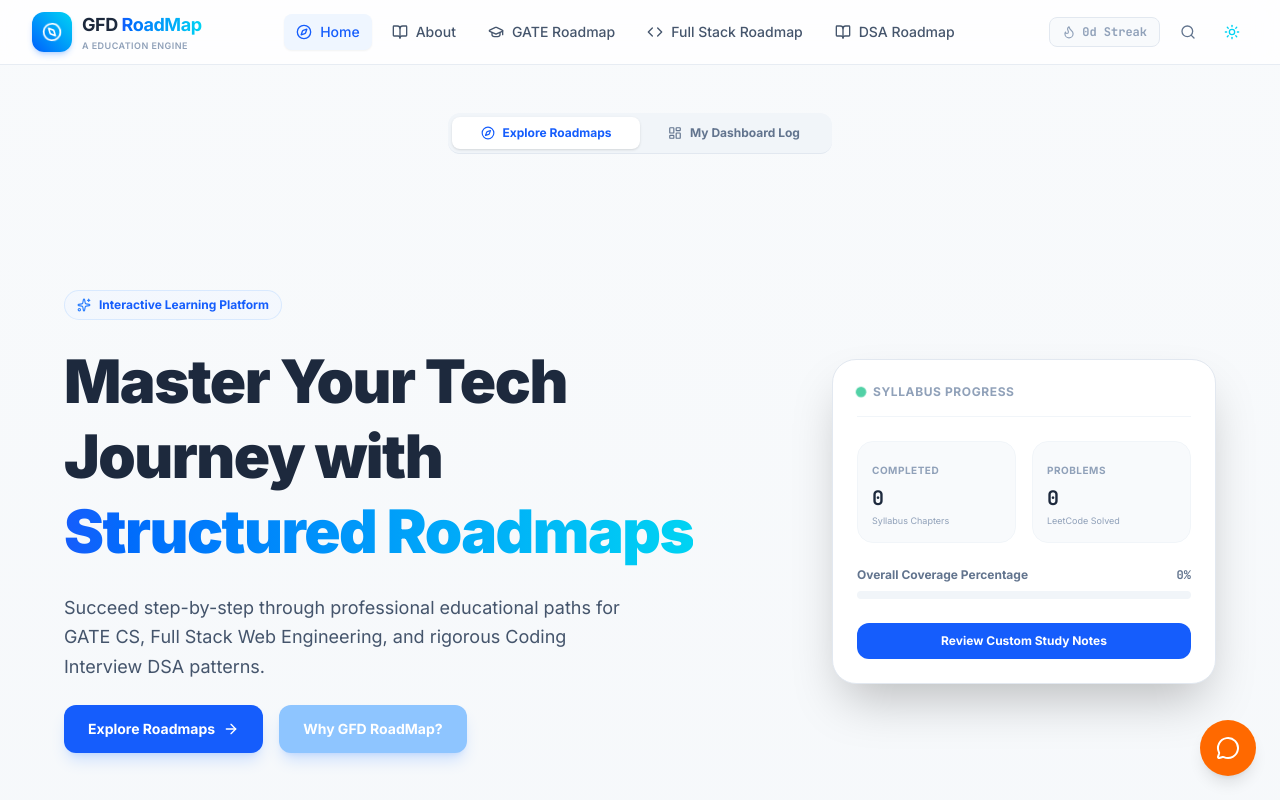
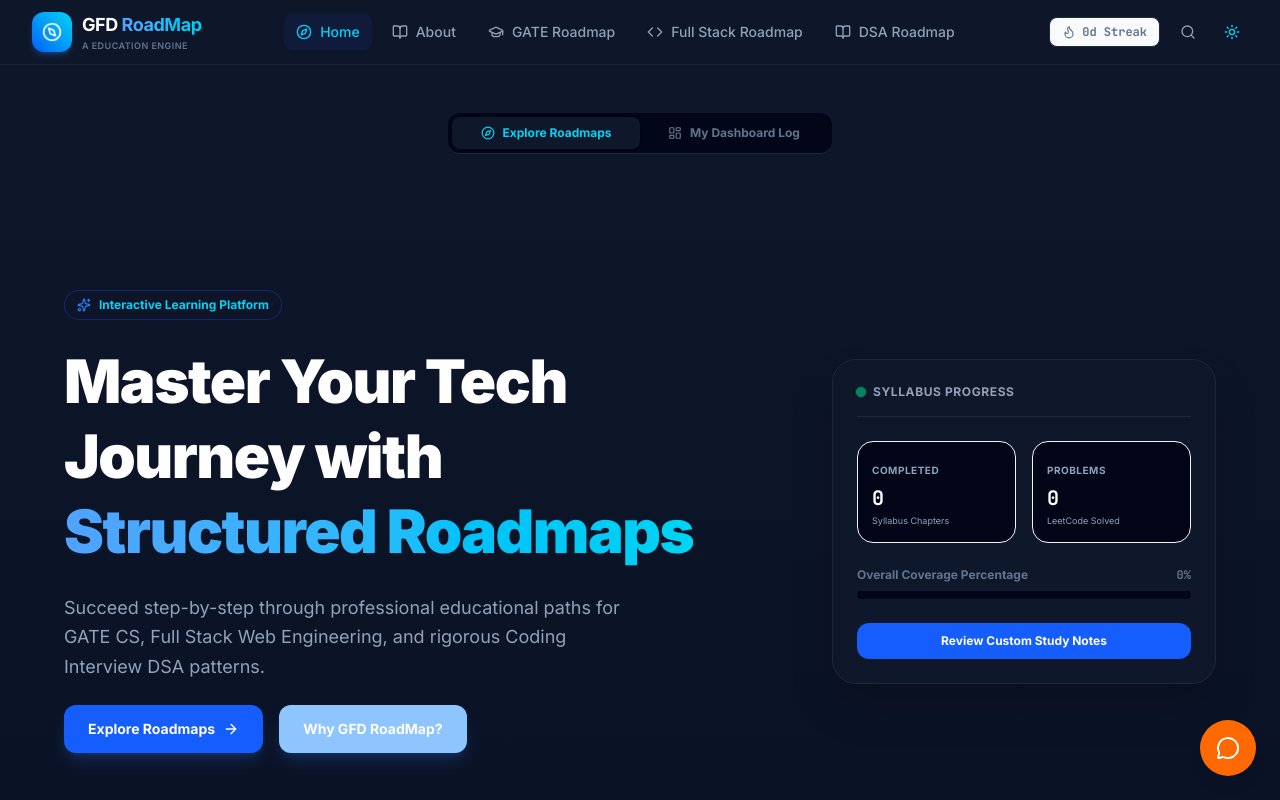
Before and after one commit to amankumar849/gfd_roadmap, a React (Vite) app: page / in a window 1280 px wide. Shown: the top 800 px of the page. Built offline with nearby package versions, Linux system fonts and the light colour scheme.

Commit message:
update day night buttom

```diff
--- a/src/components/GatePage.tsx
+++ b/src/components/GatePage.tsx
@@ -353,7 +353,7 @@ export const GatePage: React.FC<GatePageProps> = ({ initialTargetTopicId }) => {
                     value={noteText}
                     onChange={(e) => setNoteText(e.target.value)}
                     placeholder="Write explanations, formulas, or standard definitions. Notes are synchronized automatically..."
-                    className="w-full text-white p-3 rounded-xl bg-slate-50 dark:bg-slate-950 border border-slate-200 dark:border-slate-800 focus:outline-hidden"
+                    className="w-full text-slate-800 dark:text-white p-3 rounded-xl bg-slate-50 dark:bg-slate-950 border border-slate-200 dark:border-slate-800 focus:outline-hidden"
                   />
                   <div className="flex items-center justify-between">
                     <span className="text-[10px] text-slate-400 font-mono">Notes are saved locally.</span>
--- a/src/index.css
+++ b/src/index.css
@@ -1,6 +1,6 @@
 @import url('https://fonts.googleapis.com/css2?family=Inter:wght@405;500;600;700;800;900&family=JetBrains+Mono:wght@400;500;700&display=swap');
 @import "tailwindcss";
-
+@custom-variant dark (&:where(.dark, .dark *));
 @theme {
   --font-sans: "Inter", ui-sans-serif, system-ui, sans-serif;
   --font-mono: "JetBrains Mono", ui-monospace, SFMono-Regular, monospace;
```
